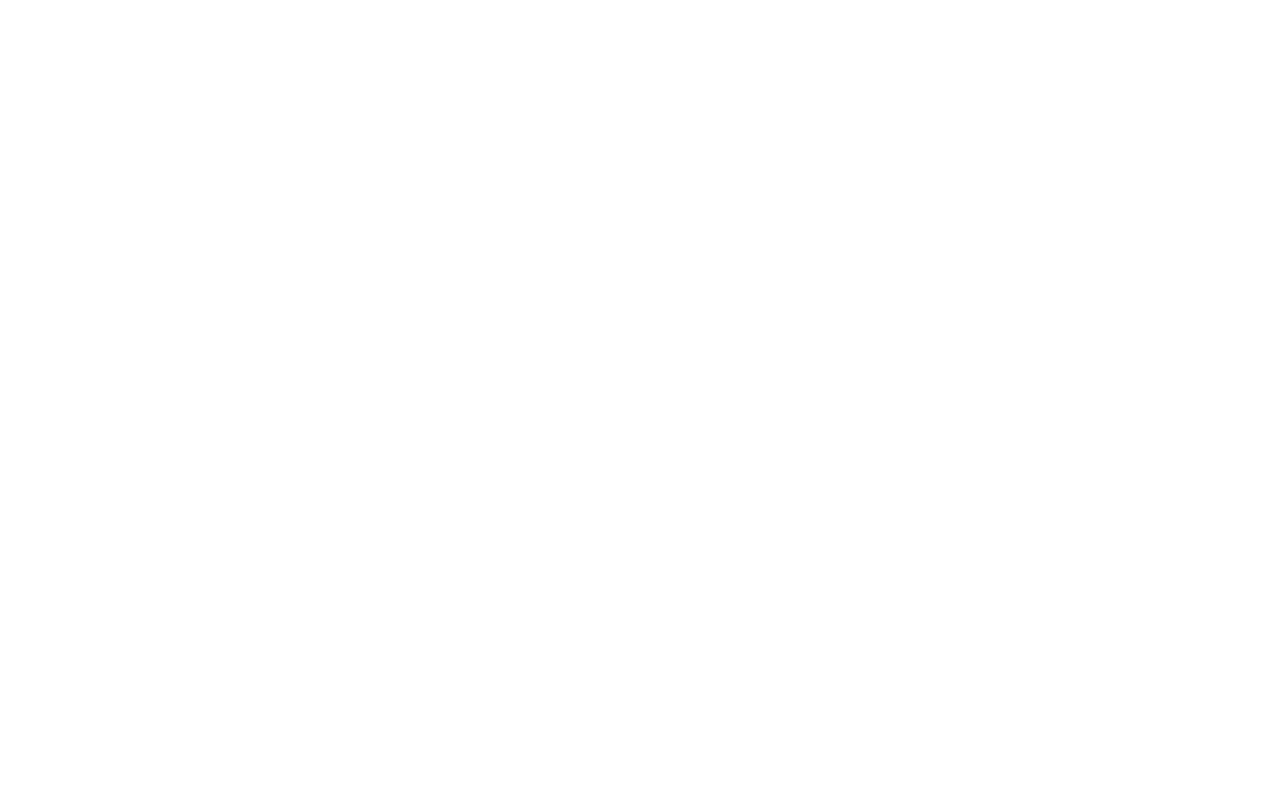
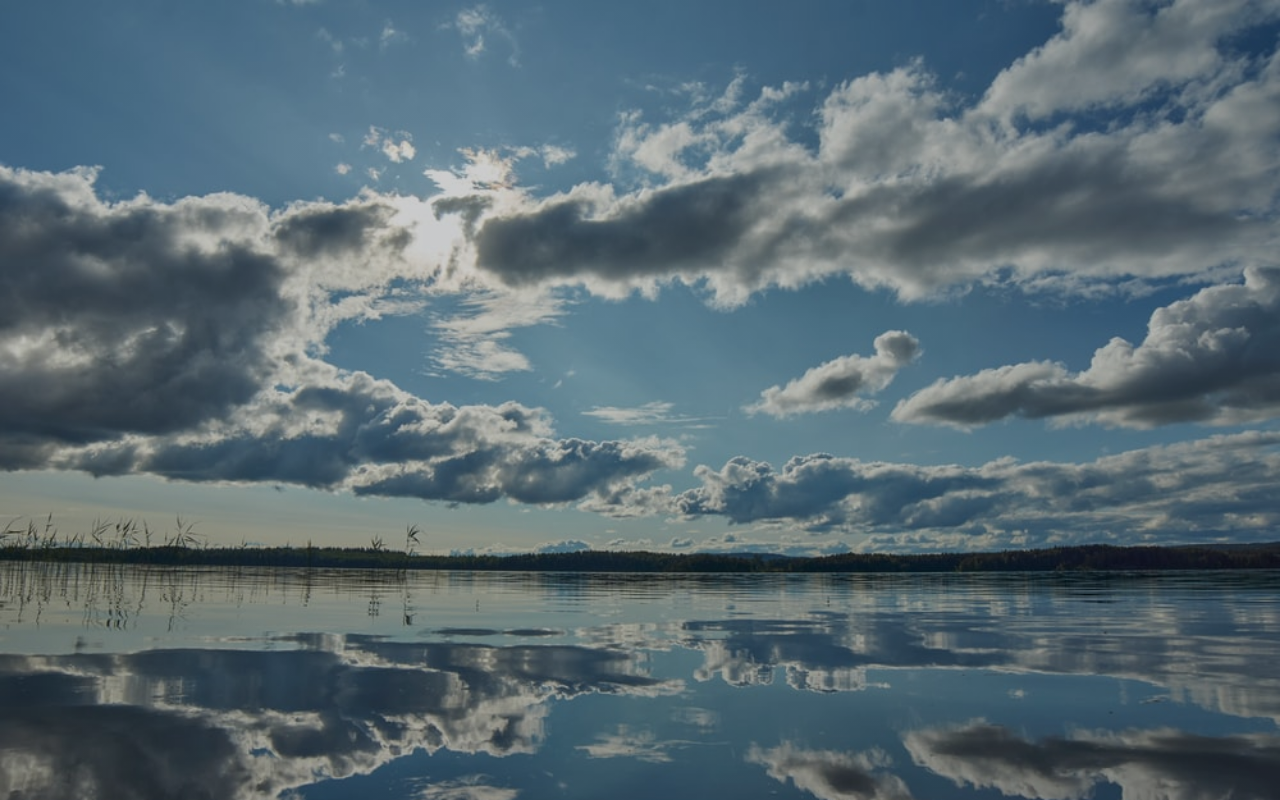
Before and after one commit to parav-jaikrishan/react, a React (Create React App) app in the folder weather-anywhere/: page / in a window 1280 px wide. Built offline with nearby package versions, Linux system fonts and the light colour scheme.

Commit message:
Added background image

```diff
--- a/weather-anywhere/src/App.css
+++ b/weather-anywhere/src/App.css
@@ -1,5 +1,9 @@
 .App {
+  display: flex;
+  flex-direction: column;
   text-align: center;
   width: 100vw;
   height: 100vh;
+  background:  linear-gradient(0deg, rgba(0, 0, 0, 20%), rgba(0, 0, 0, 20%)), url("../public/images/bg.jfif");
+  background-size: cover;
 }
```
